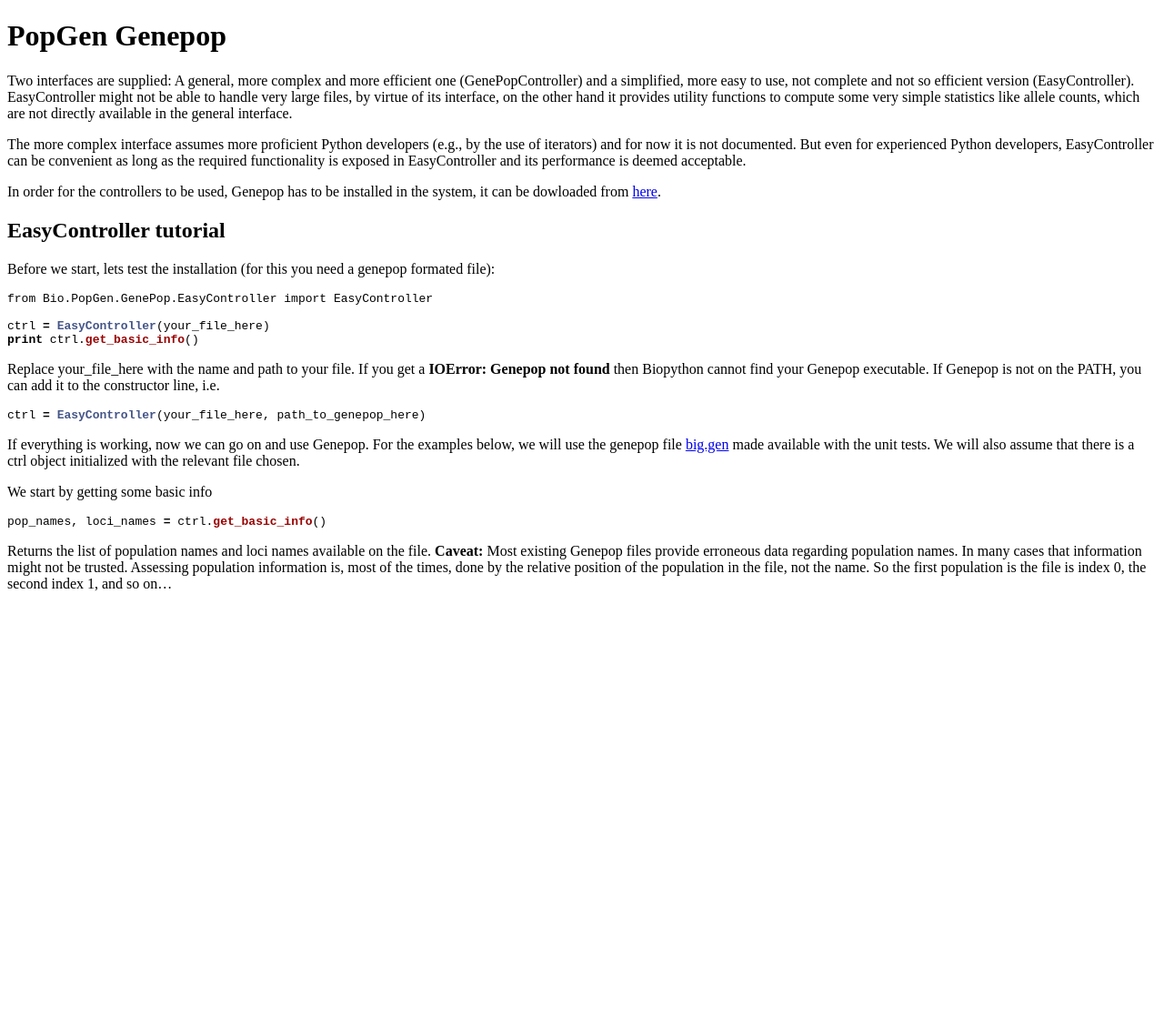
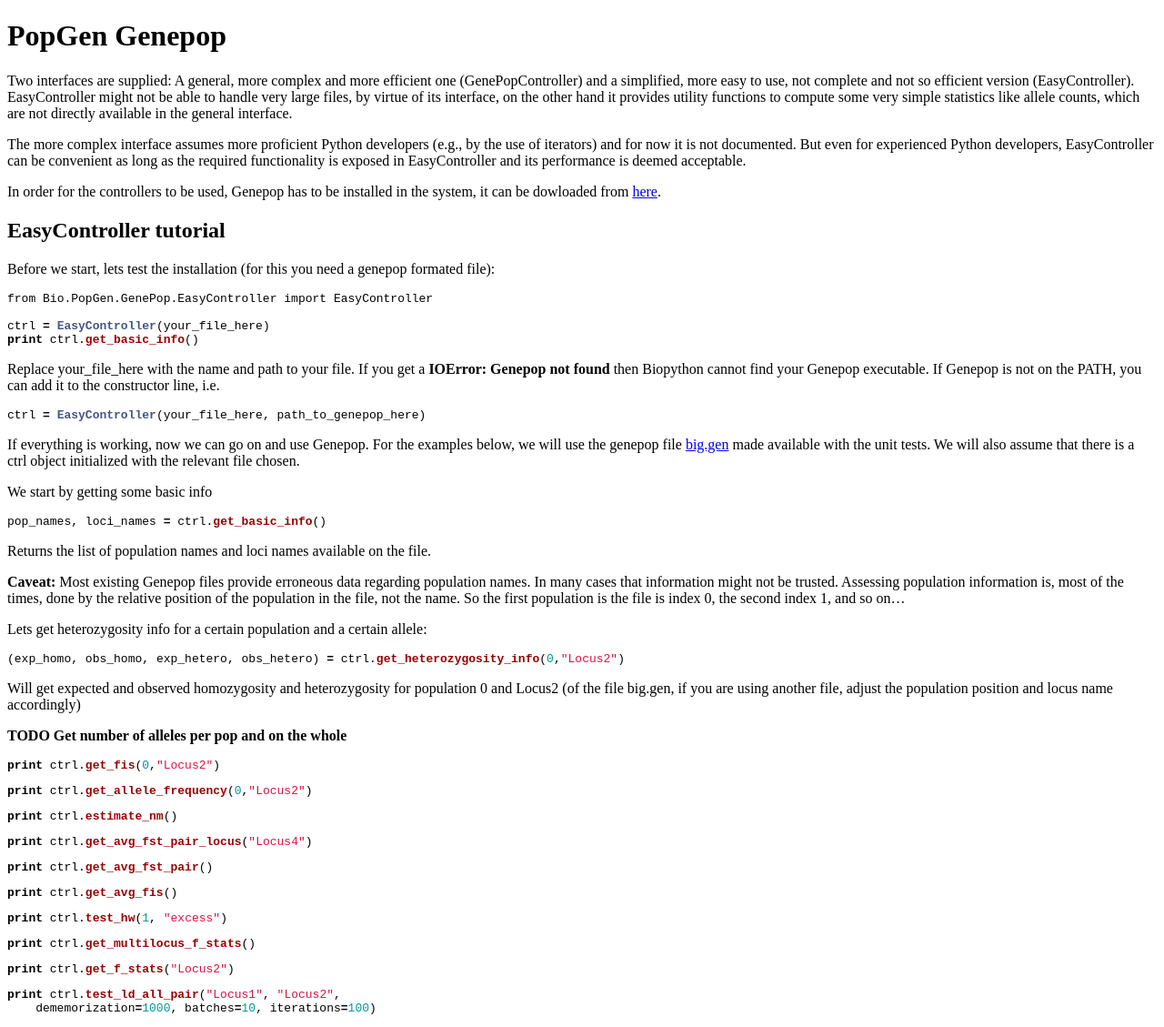
Before and after one commit to biopython/biopython.github.io, a Jekyll site: the page built from wiki/PopGen_Genepop.md, in a window 1280 px wide. Shown: the whole page at 91% size. Built offline with Jekyll 4.4.1, drawn with Linux system fonts in a browser that asks for light colours; before the commit the page ends 900 px from its top, so only the background shows below that.

Commit message:
Change to wiki page

````diff
--- a/wiki/PopGen_Genepop.md
+++ b/wiki/PopGen_Genepop.md
@@ -57,9 +57,65 @@ pop_names, loci_names = ctrl.get_basic_info()
 ```
 
 Returns the list of population names and loci names available on the
-file. **Caveat:** Most existing Genepop files provide erroneous data
-regarding population names. In many cases that information might not be
-trusted. Assessing population information is, most of the times, done by
-the relative position of the population in the file, not the name. So
-the first population is the file is index 0, the second index 1, and so
+file.
+
+**Caveat:** Most existing Genepop files provide erroneous data regarding
+population names. In many cases that information might not be trusted.
+Assessing population information is, most of the times, done by the
+relative position of the population in the file, not the name. So the
+first population is the file is index 0, the second index 1, and so
 on...
+
+Lets get heterozygosity info for a certain population and a certain
+allele:
+
+``` python
+(exp_homo, obs_homo, exp_hetero, obs_hetero) = ctrl.get_heterozygosity_info(0,"Locus2")
+```
+
+Will get expected and observed homozygosity and heterozygosity for
+population 0 and Locus2 (of the file big.gen, if you are using another
+file, adjust the population position and locus name accordingly)
+
+**TODO Get number of alleles per pop and on the whole**
+
+``` python
+print ctrl.get_fis(0,"Locus2")
+```
+
+``` python
+print ctrl.get_allele_frequency(0,"Locus2")
+```
+
+``` python
+print ctrl.estimate_nm()
+```
+
+``` python
+print ctrl.get_avg_fst_pair_locus("Locus4")
+```
+
+``` python
+print ctrl.get_avg_fst_pair()
+```
+
+``` python
+print ctrl.get_avg_fis()
+```
+
+``` python
+print ctrl.test_hw(1, "excess")
+```
+
+``` python
+print ctrl.get_multilocus_f_stats()
+```
+
+``` python
+print ctrl.get_f_stats("Locus2")
+```
+
+``` python
+print ctrl.test_ld_all_pair("Locus1", "Locus2",
+    dememorization=1000, batches=10, iterations=100)
+```
````
Also changed, not shown: 1 other file.
